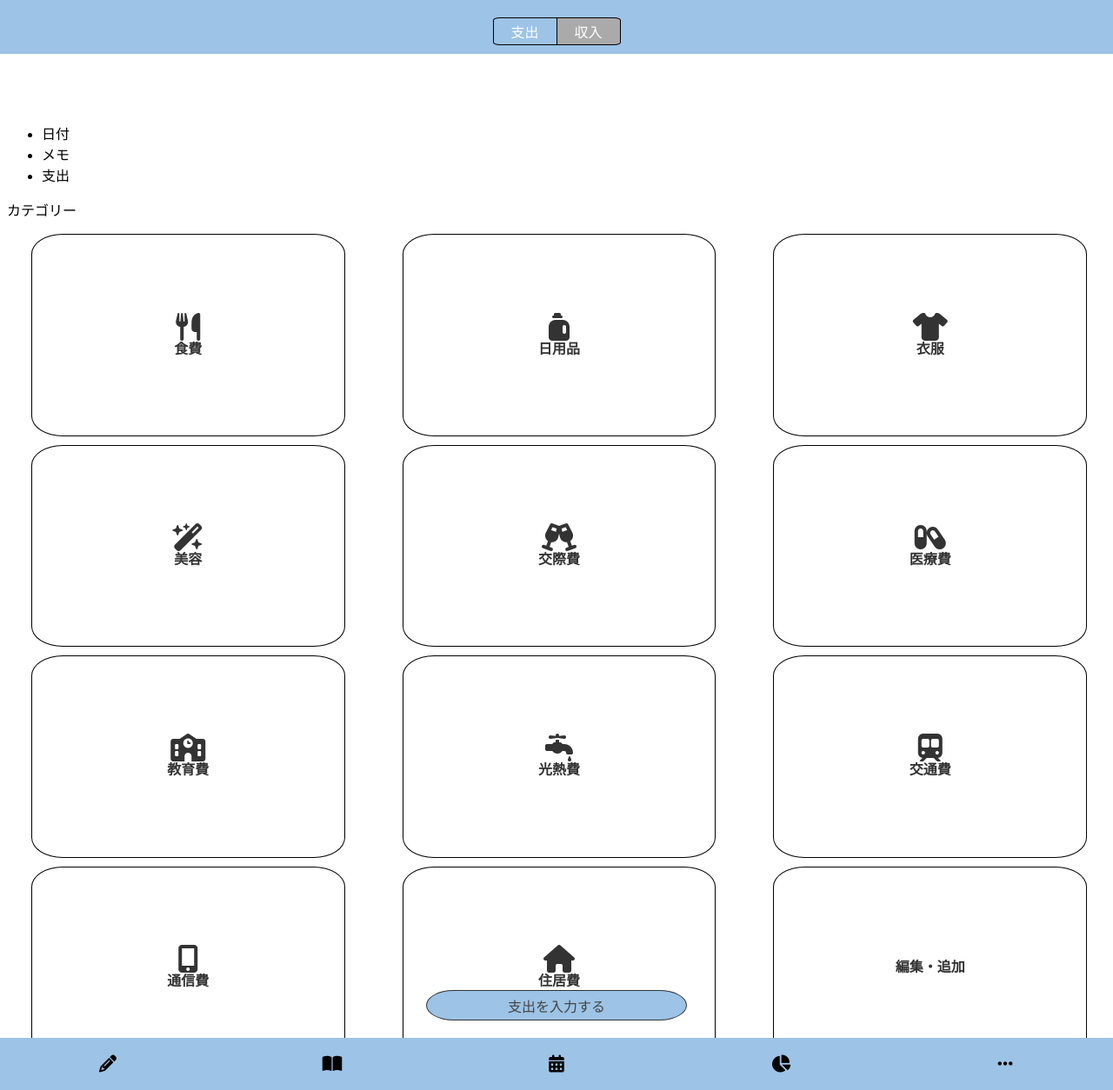
After one commit to meitoma/first-web-app, a Flask app: template diary_app/diary/templates/diary_app/home_copy.html in a window 1280 px wide. The commit adds this page. Shown: the whole page at 87% size. Run offline with Flask 3, Linux system fonts and the light colour scheme; the template is opened without the code that fills it, so the values that code supplies are empty.

Commit message:
コメントの追加

```diff
--- a/diary_app/diary/static/css/contents.css
+++ b/diary_app/diary/static/css/contents.css
@@ -1,7 +1,21 @@
-  .contents{
+  .contents_income{
+    display: none;
+    position: fixed;
+    top:60px;
+    height:80vh;
+    width:100vw;
     left: 0;
     padding-left: 5px;
   }
+  .contents_spending{
+    /* display: none; */
+    position: fixed;
+    top:60px;
+    height:80vh;
+    width:100vw;
+    left: 0;
+    padding-left: 5px;
+}
   .categorys{
     display: grid;
     grid-template-columns: repeat(3, 1fr);
@@ -29,12 +43,12 @@
     font-weight: bold;
     line-height: 125%;
   }
-  .daily_display ul{
+  .amount_screen ul{
     padding-inline-start: 0;
     margin-top: 0;;
     padding:0 20px 0 10px;
   }
-  .daily_display ul li{
+  .amount_screen ul li{
     list-style: none;
     border-bottom: 0.5px solid;
     height: 30px;
--- /dev/null
+++ b/diary_app/diary/templates/diary_app/home_copy.html
@@ -0,0 +1,93 @@
+{% extends "diary_app/layout.html" %}
+{% block home %}
+    <div class="contents">
+        <div class="daily_display">
+            <ul>
+                <li>日付</li>
+                <li>メモ</li>
+                <li>支出</li>
+            </ul>
+        </div>
+        <div>
+            <p>カテゴリー</p>
+            <div class="categorys">
+                <input type="checkbox" id="food" class="checkbox"checked>
+                <label for="food" class="category-btn">
+                    <div class="card_inner">
+                        <i class="fa-solid fa-utensils fa-2x"></i>
+                        <div class="card__titletext">食費</div>
+                    </div>
+                </label>
+                <input type="checkbox" id="food" class="checkbox"checked>
+                <label for="food" class="category-btn">
+                    <div class="card_inner">
+                        <i class="fa-solid fa-jug-detergent fa-2x"></i>
+                        <div class="card__titletext">日用品</div>
+                    </div>
+                </label>
+                <label for="food" class="category-btn">
+                    <div class="card_inner">
+                        <i class="fa-solid fa-shirt fa-2x"></i>
+                        <div class="card__titletext">衣服</div>
+                    </div>
+                </label>
+                <label for="food" class="category-btn">
+                    <div class="card_inner">
+                        <i class="fa-solid fa-wand-magic-sparkles fa-2x"></i>
+                        <div class="card__titletext">美容</div>
+                    </div>
+                </label>
+                <label for="food" class="category-btn">
+                    <div class="card_inner">
+                        <i class="fa-solid fa-champagne-glasses fa-2x"></i>
+                        <div class="card__titletext">交際費</div>
+                    </div>
+                </label>
+                <label for="food" class="category-btn">
+                    <div class="card_inner">
+                        <i class="fa-solid fa-capsules fa-2x"></i>
+                        <div class="card__titletext">医療費</div>
+                    </div>
+                </label>
+                <label for="food" class="category-btn">
+                    <div class="card_inner">
+                        <i class="fa-solid fa-school fa-2x"></i>
+                        <div class="card__titletext">教育費</div>
+                    </div>
+                </label>
+                <label for="food" class="category-btn">
+                    <div class="card_inner">
+                        <i class="fa-solid fa-faucet-drip fa-2x"></i>
+                        <div class="card__titletext">光熱費</div>
+                    </div>
+                </label>
+                <label for="food" class="category-btn">
+                    <div class="card_inner">
+                        <i class="fa-solid fa-train-subway fa-2x"></i>
+                        <div class="card__titletext">交通費</div>
+                    </div>
+                </label>
+                <label for="food" class="category-btn">
+                    <div class="card_inner">
+                        <i class="fa-solid fa-mobile-screen-button fa-2x"></i>
+                        <div class="card__titletext">通信費</div>
+                    </div>
+                </label>
+                <label for="food" class="category-btn">
+                    <div class="card_inner">
+                        <i class="fa-solid fa-solid fa-house fa-2x"></i>
+                        <div class="card__titletext">住居費</div>
+                    </div>
+                </label>
+                <label for="food" class="category-btn">
+                    <div class="card_inner">
+                        <div class="card__titletext">編集・追加</div>
+                    </div>
+                </label>
+            </div>
+            <div class="wrap_input_btn">
+                <button class="input_btn" type="button">支出を入力する</button>
+            </div>
+        </div>
+    </div>
+{% endblock %}
--- /dev/null
+++ b/diary_app/diary/templates/diary_app/layout.html
@@ -0,0 +1,41 @@
+<!DOCTYPE html>
+<html lang="en">
+<head>
+    <meta charset="UTF-8">
+    <meta name="viewport" content="width=device-width, initial-scale=1.0">
+    <link rel="stylesheet" href="diary/static/css/control.css">
+    <link rel="stylesheet" href="diary/static/css/contents.css">
+    <link rel="stylesheet" href="../../static/css/contents.css">
+    <link rel="stylesheet" href="../../static/css/control.css">
+    <link rel="stylesheet" href="https://cdnjs.cloudflare.com/ajax/libs/font-awesome/6.5.1/css/all.min.css">
+    <title>Document</title>
+</head>
+<body>
+    <header>
+        <div class="inner">
+            <input type="checkbox" id="switch" class="checkbox"checked>
+            <label for="switch" class="btn">支出</label>
+            <label for="switch" class="btn">収入</label>
+        </div>
+    </header>
+    {% block home %}
+    {% endblock %}
+    <footer>
+        <div class="inner">
+            <a><i class="fa-solid fa-pencil fa-lg"></i></a>
+            <a><i class="fa-solid fa-book-open fa-lg"></i></a>
+            <a><i class="fa-solid fa-calendar-days fa-lg"></i></a>
+            <a><i class="fa-solid fa-chart-pie fa-lg"></i></a>
+            <a><i class="fa-solid fa-ellipsis fa-lg"></i></a>
+        </div>
+    </footer>
+</body>
+<style>
+    .contents{
+        position: fixed;
+        top:10vh;
+        height:80vh;
+        width:100vw;
+    }
+</style>
+</html>
--- a/diary_app/main.py
+++ b/diary_app/main.py
@@ -10,4 +10,4 @@ diary_app = Blueprint('diary_app', __name__, static_folder='diary', template_fol
 @diary_app.route('/', methods=['GET', 'POST'])
 @diary_app.route('/diary')
 def diary():
-    return render_template('diary_app/home.html')
+    return render_template('diary_app/home_copy.html')
```
Also changed, not shown: bbs_app/main.py (+36 -7 lines), diary_app/diary/templates/diary_app/home.html (+111 -42 lines), server.py (+0 -8 lines).
